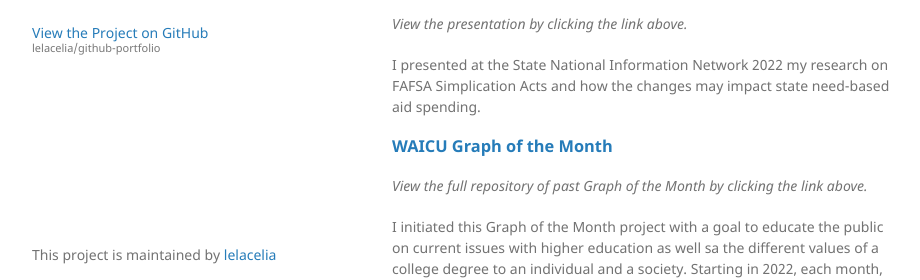
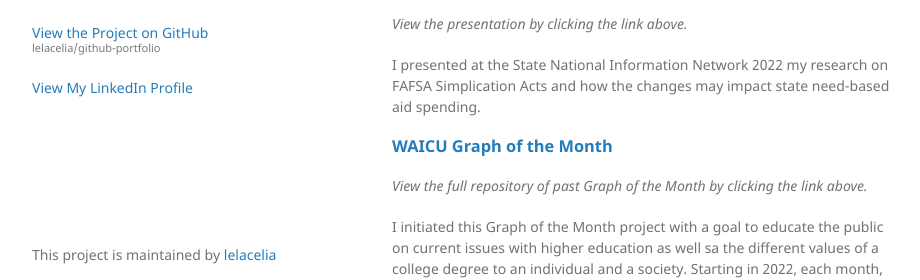
Before and after one commit to lelacelia/github-portfolio, a Jekyll site: the page built from index.md, in a window 1280 px wide. Shown: the part 524-804 px from the top of the page, without its empty margins (178-1098 px from the left). Built offline with Jekyll 4.4.1, drawn with Linux system fonts in a browser that asks for light colours; our own code applies the rules of GitHub Pages for plain Markdown files.

Commit message:
Update default.html

```diff
--- a/_layouts/default.html
+++ b/_layouts/default.html
@@ -25,11 +25,12 @@
 
         {% if site.github.is_project_page %}
         <p class="view"><a href="{{ site.github.repository_url }}">View the Project on GitHub <small>{{ site.github.repository_nwo }}</small></a></p>
+        <p class="view"><a href="https://www.linkedin.com/in/linh-anh-le-524b6814b/">View My LinkedIn Profile</a></p>
+
         {% endif %}
 
         {% if site.github.is_user_page %}
-        <p class="view"><a href="{{ site.github.owner_url }}">View My GitHub Profile</a>
-        class="view"><a href="https://www.linkedin.com/in/linh-anh-le-524b6814b/">View My LinkedIn Profile</a></p>
+        <p class="view"><a href="{{ site.github.owner_url }}">View My GitHub Profile</a></p>
         {% endif %}
 
         {% if site.show_downloads %}
```
